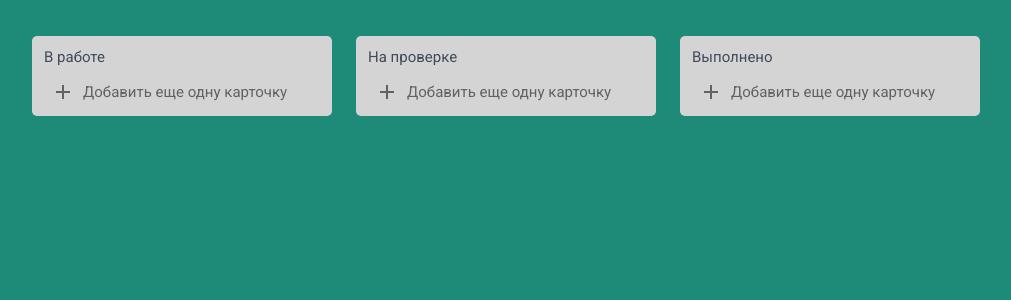
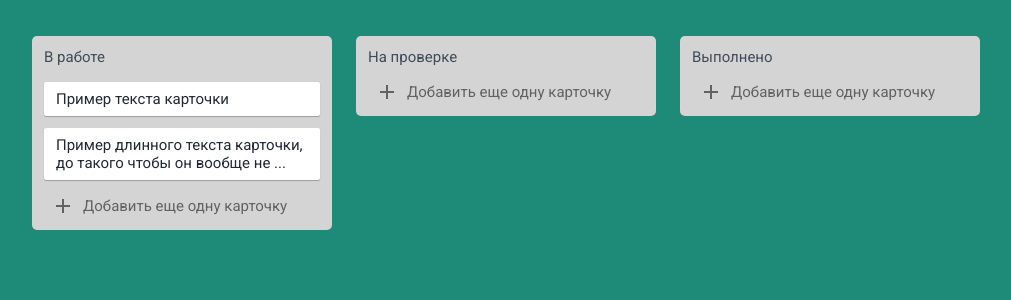
Before and after one commit to Eduard811/test-task-todo, a React (Create React App) app: page / in a window 1280 px wide. Shown: the top 300 px of the page, without its empty margins (134-1145 px from the left). Built offline with nearby package versions, Linux system fonts and the light colour scheme.

Commit message:
textarea styles

```diff
--- a/src/components/Todos/Todos.js
+++ b/src/components/Todos/Todos.js
@@ -15,10 +15,18 @@ const Todos = () => {
       {todos.map((el) => (
         <div className="b-todos__todo" key={el.id}>
           <h5 className="b-todos__todo__title">{el.title}</h5>
+          {el.tasks.length > 0 && (
             <ul className="b-todos__todo__collection">
-            <li className="b-todos__todo__clause"></li>
+              {el.tasks.map((task) => (
+                <li className="b-todos__todo__clause">{task.title}</li>
+              ))}
             </ul>
+          )}
           {el.editMode ? (
+            <>
+              <div className="b-todos__todo__input">
+                <textarea placeholder="Введите текст карточки" />
+              </div>
               <div className="b-todos__todo__button">
                 <button className="b-button-secondary">Добавить карточку</button>
                 <button className="b-button" onClick={() => onChangeEditMode(el.editMode, el.id)}>
@@ -26,6 +34,7 @@ const Todos = () => {
                   Отмена
                 </button>
               </div>
+            </>
           ) : (
             <div className="b-todos__todo__button">
               <button className="b-button" onClick={() => onChangeEditMode(el.editMode, el.id)}>
--- a/src/redux/reducers/todosReducer.js
+++ b/src/redux/reducers/todosReducer.js
@@ -3,9 +3,17 @@ const TOGGLE_EDIT_MODE = 'TOGGLE_EDIT_MODE'
 const initialState = {
   //моковые данные
   todos: [
-    { id: 1, title: 'В работе', editMode: false, task: [] },
-    { id: 2, title: 'На проверке', editMode: false, task: [] },
-    { id: 3, title: 'Выполнено', editMode: false, task: [] },
+    {
+      id: 1,
+      title: 'В работе',
+      editMode: false,
+      tasks: [
+        { title: 'Пример текста карточки', description: '' },
+        { title: 'Пример длинного текста карточки, до такого чтобы он вообще не ...', description: '' },
+      ],
+    },
+    { id: 2, title: 'На проверке', editMode: false, tasks: [] },
+    { id: 3, title: 'Выполнено', editMode: false, tasks: [] },
   ],
 }
 
--- a/src/scss/blocks/todos/_b-todos.scss
+++ b/src/scss/blocks/todos/_b-todos.scss
@@ -7,11 +7,37 @@
 
   &__todo {
     @include todo;
+    height: fit-content;
     margin-right: 24px;
     margin-bottom: 24px;
 
     &__title {
       @include title-s;
+    }
+
+    &__collection {
+      display: flex;
+      flex-direction: column;
+      width: 100%;
+      margin-top: 16px;
+    }
+
+    &__clause {
+      @include common-text-style;
+      color: $body-s;
+      padding: 8px 17px 8px 12px;
+      margin-top: 12px;
+      background-color: $white;
+      box-shadow: 0px 1px 1px rgba(0, 0, 0, 0.25);
+      border-radius: 2px;
+      cursor: pointer;
+      &:first-child {
+        margin-top: unset;
+      }
+    }
+
+    &__input {
+      margin-top: 12px;
     }
 
     &__button {
@@ -20,4 +46,19 @@
       margin-top: 10px;
     }
   }
+
+  & textarea {
+    @include common-text-style;
+    color: $body-s;
+    width: 100%;
+    resize: none;
+    border: 0;
+    box-shadow: 0px 1px 1px rgba(0, 0, 0, 0.25);
+    border-radius: 2px;
+    height: 52px;
+    padding: 8px 12px;
+    &::placeholder {
+      color: $placeholder;
+    }
+  }
 }
--- a/src/scss/variables/_variables.scss
+++ b/src/scss/variables/_variables.scss
@@ -31,6 +31,8 @@ $primary-button: #626262;
 $primary-button-bg: #c4c4c4;
 $secondary-button-bg: #0c7cd5;
 $secondary-button-bg-hover: #076fc4;
+
+$placeholder: #989898;
 
 $todo-bg: #d4d4d4;
 
```
Lines whose indentation alone changed are shown as unchanged.
